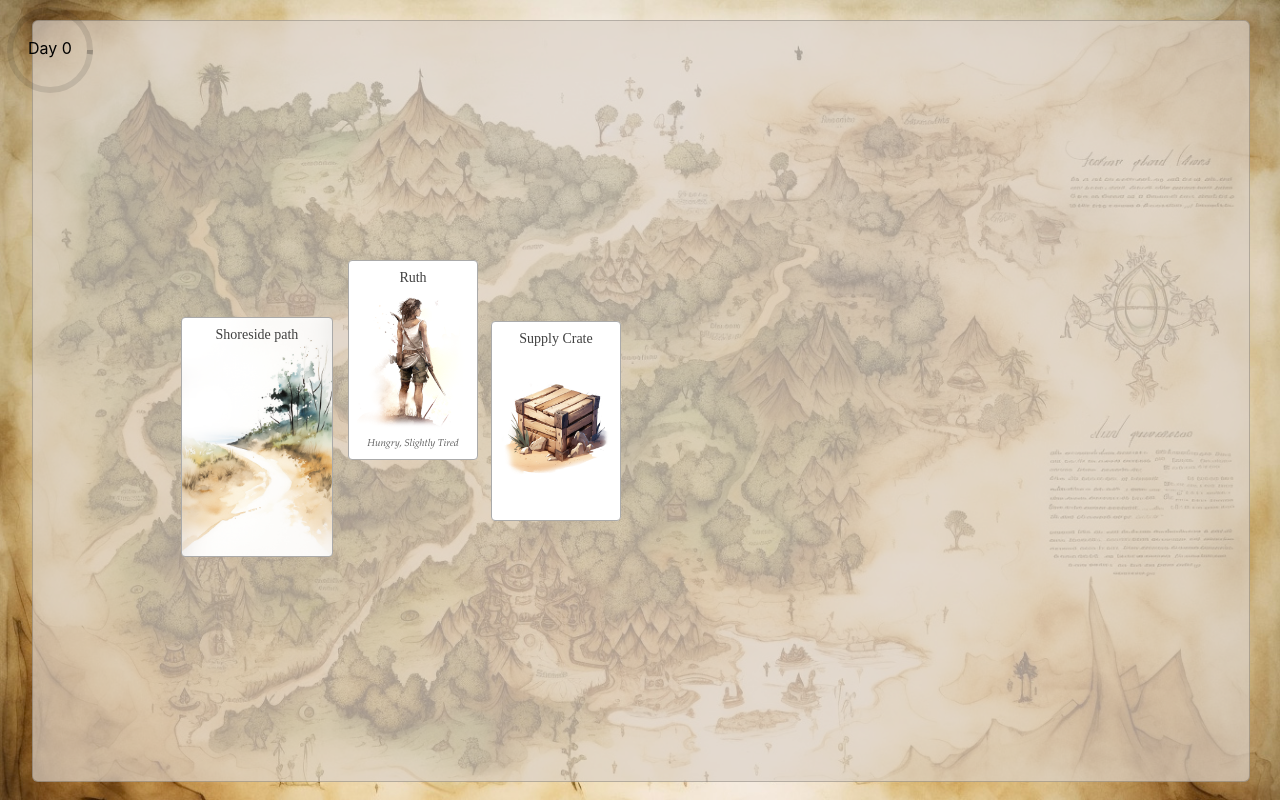
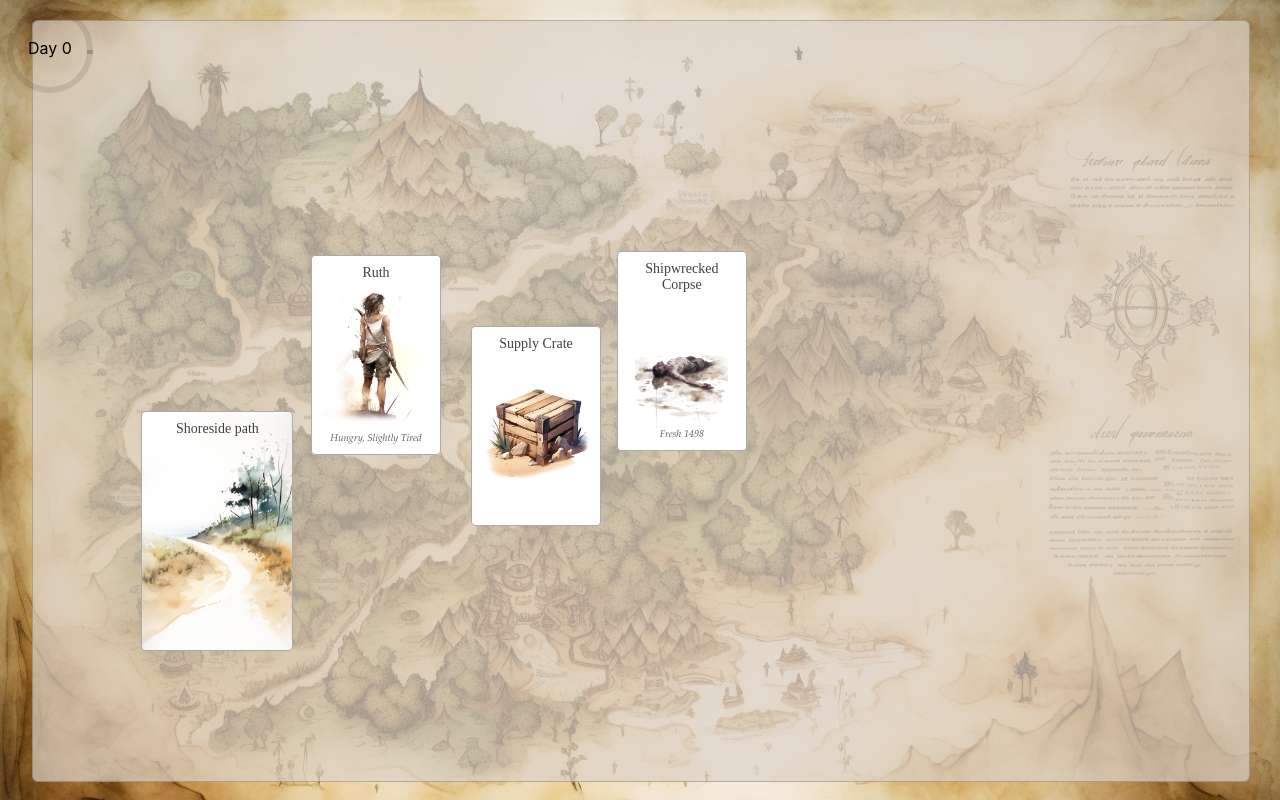
Before and after one commit to Raemon/shipdecked, a React (Create React App) app: page / in a window 1280 px wide. Built offline with nearby package versions, Linux system fonts and the light colour scheme.

Commit message:
corpse decay

```diff
--- a/src/collections/cards.tsx
+++ b/src/collections/cards.tsx
@@ -3,7 +3,7 @@ import { CardType, SpawnInfo } from "./types"
 
 export const startingCards: CardSlug[] = [
   'ruth',
-  'shoresidePath', 'crate',
+  'shoresidePath', 'crate', 'shipwreckedCorpse'
 ]
 
 export type CardSlug =
@@ -271,7 +271,7 @@ export const units: Record<CardSlug, CardType> = {
     name: "Shoreside path",
     backgroundImage: 'shoresidepath.jpg',
     large: true,
-    loot: ['coconutTree', 'flint', 'sticks', 'carlosFootprints'],
+    loot: ['coconutTree', 'flint', 'sticks', 'shipwreckedCove'],
     secondaryLoot: ['crate', 'coconutTree', 'bananaTree', 'rocks', 'sticks', 'flint'],
     spawnDescriptor: "Exploring...",
   },
@@ -294,7 +294,7 @@ export const units: Record<CardSlug, CardType> = {
     backgroundImage: "shipwreckedCove.jpg",
     large: true,
     loot: ['shipwreckedCorpse'],
-    secondaryLoot: ['rocks', 'driftWoodLog', 'seaweed', 'driftWoodLog', 'flint', 'denseJungle' ],
+    secondaryLoot: ['rocks', 'driftWoodLog', 'seaweed', 'driftWoodLog', 'flint', 'denseJungle', 'carlosFootprints' ],
     spawnDescriptor: "Exploring...",
   },
   'craggyCliffs': {
@@ -395,6 +395,7 @@ export const units: Record<CardSlug, CardType> = {
     name: "Shipwrecked Corpse",
     imageUrl: "shipwreckedCorpse.png",
     loot: ['ideaEscape'],
+    maxDecay: 1500,
     spawnDescriptor: "Staring in horror....",
   },
 
@@ -464,7 +465,7 @@ export const units: Record<CardSlug, CardType> = {
     large: true,
     cardText: <div>
       <p><em>Need to get out of here...</em></p>
-      <div>Covered Boat, Sheltered Cove</div>
+      <div>Raft, Sheltered Cove</div>
     </div>
   },
   'ideaGatherSurvivors': {
@@ -510,7 +511,7 @@ export const units: Record<CardSlug, CardType> = {
     maxHealth: 20,
     maxHunger: 3000,
     damagePerSecond: 5,
-    tracks: ['bananas', 'openCoconut', 'cannedBeans'],
+    tracks: ['bananas', 'openCoconut', 'cannedBeans', 'bakedSeaweed'],
     enemy: true,
     spawnInfo: []
   },
--- a/src/collections/spawningUtils.ts
+++ b/src/collections/spawningUtils.ts
@@ -35,6 +35,7 @@ export function createCardPosition(cardPositions: Record<string, CardPosition>,
     currentFuel: card.maxFuel ? card.maxFuel/2 - 1: undefined,
     currentStamina: card.maxStamina ? card.maxStamina/1.5 - 1: undefined,
     currentFading: card.maxFading,
+    currentDecay: card.maxDecay,
     x,
     y,
     ...card,
--- a/src/collections/types.ts
+++ b/src/collections/types.ts
@@ -8,6 +8,7 @@ export interface MaxCardAttributes {
   maxFuel?: number;
   maxStamina?: number;
   maxFading?: number;
+  maxDecay?: number;
 }
 
 export interface CurrentCardAttriutes {
@@ -16,6 +17,7 @@ export interface CurrentCardAttriutes {
   currentFuel?: number;
   currentStamina?: number;
   currentFading?: number;
+  currentDecay?: number;
 }
 
 export interface AttributeInfo extends MaxCardAttributes, CurrentCardAttriutes {}
--- a/src/components/Card.tsx
+++ b/src/components/Card.tsx
@@ -10,6 +10,7 @@ import HungerStatus from './Statuses/HungerStatus';
 import FuelStatus from './Statuses/FuelStatus';
 import { findNonoverlappingDirection, getNewCardPosition, getOverlappingNonattachedCards, isOverlapping, moveTowardsDestination, STACK_OFFSET_X, STACK_OFFSET_Y } from '../collections/useCardPositions';
 import { StaminaStatus } from './Statuses/StaminaStatus';
+import DecayStatus from './Statuses/DecayStatus';
 
 export const LARGE_CARD_WIDTH = 132
 export const LARGE_CARD_HEIGHT = 220
@@ -205,6 +206,10 @@ const Card = ({onDrag, onStop, cardPositionInfo, paused, isDragging}:CardProps)
     updateAttribute('currentStamina')
   }, [cardPositionInfo, cardPosition])
 
+  const updateDecaying = useCallback(() => {
+    updateAttribute('currentDecay')
+  }, [cardPositionInfo, cardPosition])
+
   const updateFading = useCallback(() => {
     updateAttribute('currentFading', 10)
   }, [cardPositionInfo, cardPosition])
@@ -224,6 +229,10 @@ const Card = ({onDrag, onStop, cardPositionInfo, paused, isDragging}:CardProps)
   useEffect(() => {
     updateFading()
   }, [cardPosition.currentFading])
+
+  useEffect(() => {
+    updateDecaying()
+  }, [cardPosition.currentDecay])
 
   // set new destination based on nonoverlap
   // useEffect(() => {
@@ -305,8 +314,8 @@ const Card = ({onDrag, onStop, cardPositionInfo, paused, isDragging}:CardProps)
 
   if (!cardPosition) return null
 
-  const { slug, timerEnd, timerStart, name, imageUrl, currentSpawnDescriptor, maxHunger,
-    currentHunger, cardText, currentFuel, maxFuel, maxStamina, currentStamina, spawningStack } = cardPosition;
+  const { slug, timerEnd, timerStart, name, imageUrl, currentSpawnDescriptor, maxHunger, maxDecay,
+    currentDecay,currentHunger, cardText, currentFuel, maxFuel, maxStamina, currentStamina, spawningStack } = cardPosition;
   const card = units[slug]
   if (!card) throw Error
 
@@ -375,6 +384,10 @@ const Card = ({onDrag, onStop, cardPositionInfo, paused, isDragging}:CardProps)
               max={maxStamina}
               current={currentStamina}
               />}
+            {!!(maxDecay && currentDecay) && <DecayStatus
+              max={maxDecay}
+              current={currentDecay}
+              />}
           </div>
 
           {cardText && <div className={classes.cardText}>
--- /dev/null
+++ b/src/components/Statuses/DecayStatus.tsx
@@ -0,0 +1,20 @@
+import React from 'react';
+
+const DecayStatus = ({max, current}:{max: number, current:number}) => {
+  let descriptor = "Fresh"
+  if (current < max * 0.9) {
+    descriptor = "Bloated"
+  }
+  if (current < max * .5) {
+    descriptor = "Decaying"
+  }
+  if (current < 1){
+    descriptor = "Rotted"
+  }
+  if (descriptor) return (
+    <span >{descriptor} {current}</span>
+  );
+  return null
+}
+
+export default DecayStatus;
```
